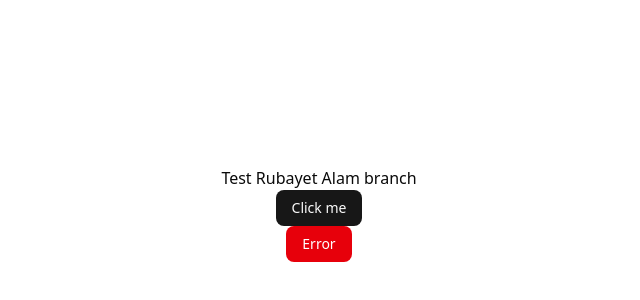
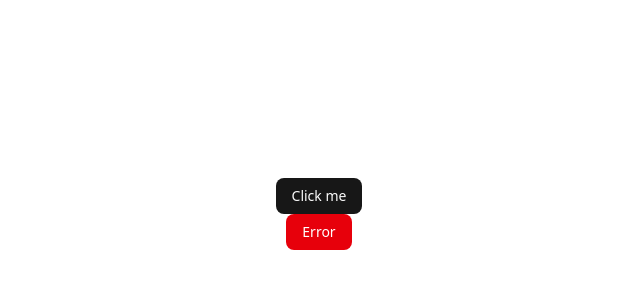
Before and after one commit to AaRuConnect/PathShala, a React (Vite) app in the folder apps/frontend/: page / in a window 1280 px wide. Shown: the part 186-486 px from the top of the page, without its empty margins (321-961 px from the left). Built offline with nearby package versions, Linux system fonts and the light colour scheme.

Commit message:
sccess added branch

```diff
--- a/apps/frontend/src/App.tsx
+++ b/apps/frontend/src/App.tsx
@@ -3,7 +3,6 @@ import { Button } from "@/components/ui/button";
 function App() {
   return (
     <div className="flex flex-col items-center justify-center min-h-svh">
-      <p>Test Rubayet Alam branch</p>
       <Button>Click me</Button>
       <Button variant="destructive">Error</Button>
 
```
